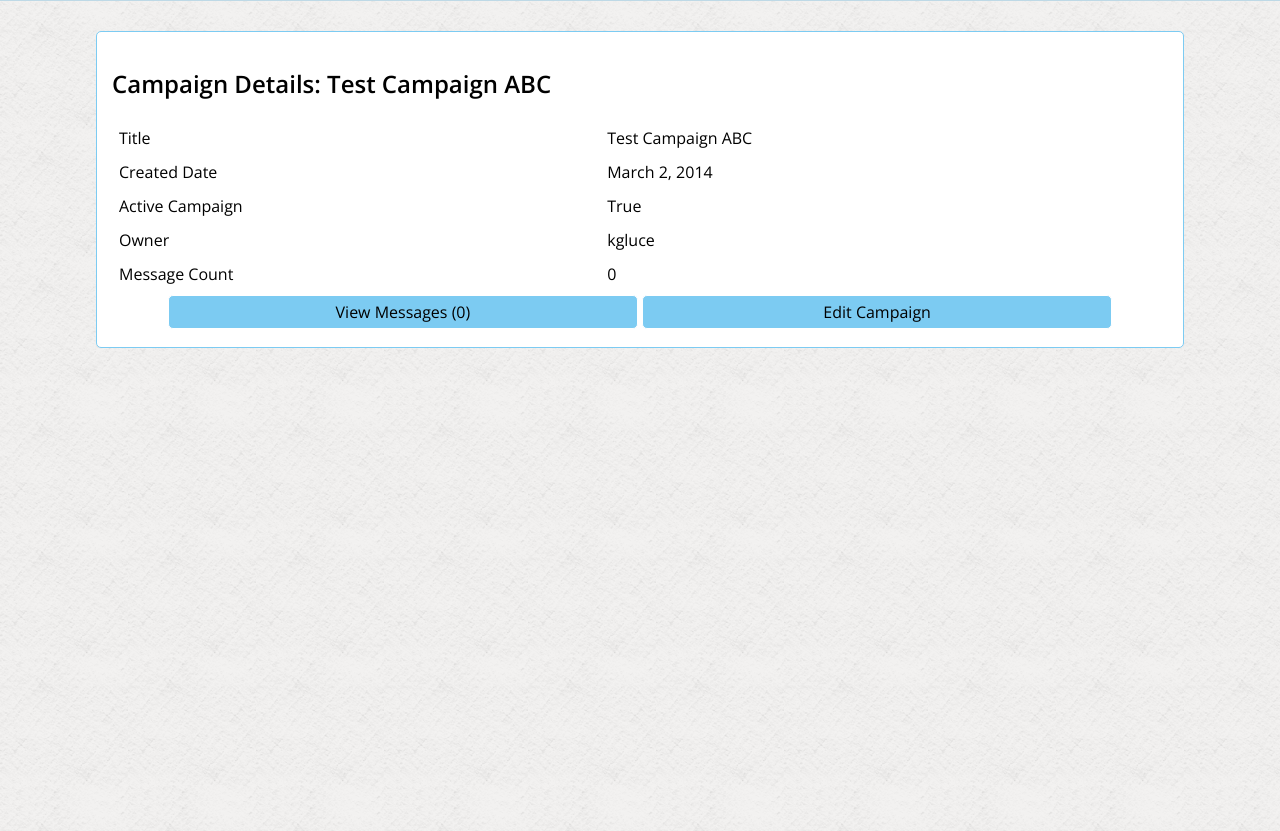
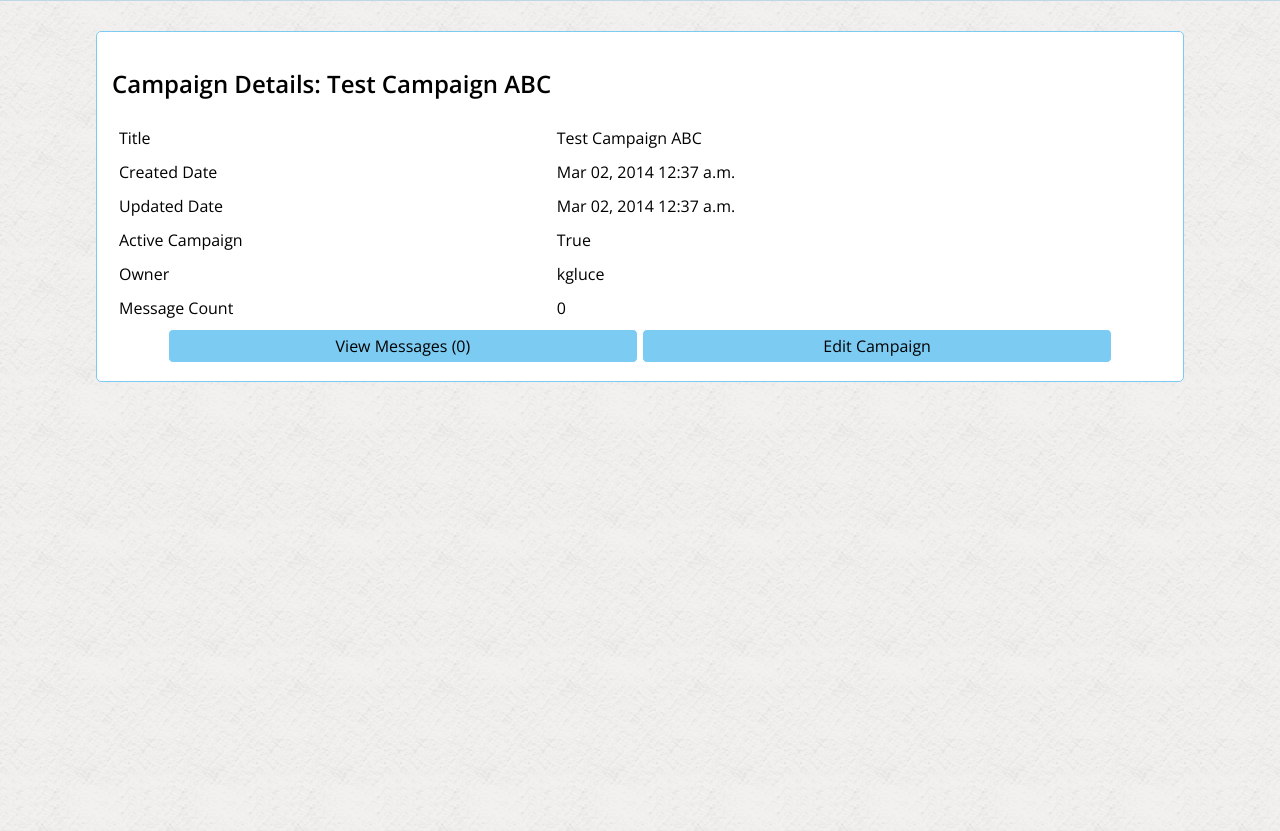
Before and after one commit to nomadmtb/mailprime, a Django app: a page that uses mailprime/mailer/templates/campaign/show.html in a window 1280 px wide. Shown: the part 307-1138 px from the top of the page. Run offline with Django 3.2, Linux system fonts and the light colour scheme; a user stored in the database is signed in; data comes from the database, SQL or seed files in the repository; both versions use the stored data as it was after the commit; data that the repository does not hold is empty; parts of the project's set-up code (start-up, migrations or seed data) failed here and were passed over; some libraries are stand-ins or nearby versions.

Commit message:
Campaign show date

```diff
--- a/mailprime/mailer/campaign_views.py
+++ b/mailprime/mailer/campaign_views.py
@@ -84,6 +84,8 @@ def user_campaign_edit(request, param_username, param_campaign_pk):
 		except Campaign.DoesNotExist:
 			raise Http404
 
+		page_vars['campaign'] = user_campaign
+
 		if user_campaign.user == request.user:
 
 			if request.method == "GET":
--- a/mailprime/mailer/models.py
+++ b/mailprime/mailer/models.py
@@ -49,6 +49,7 @@ class Campaign(models.Model):
 	title = models.CharField(max_length=200)
 	about = models.TextField()
 	created_date = models.DateTimeField(auto_now_add=True, blank=True)
+	updated_date = models.DateTimeField(auto_now=True)
 	active = models.BooleanField(default=True)
 	user = models.ForeignKey(User)
 
--- a/mailprime/mailer/templates/campaign/show.html
+++ b/mailprime/mailer/templates/campaign/show.html
@@ -12,7 +12,11 @@
 	</tr>
 	<tr>
 		<td>Created Date</td>
-		<td>{{ campaign.created_date|date }}</td>
+		<td>{{ campaign.created_date|date:"M d, Y" }} {{ campaign.created_date|time:"P" }}</td>
+	</tr>
+	<tr>
+		<td>Updated Date</td>
+		<td>{{ campaign.updated_date|date:"M d, Y" }} {{ campaign.updated_date|time:"P" }}</td>
 	</tr>
 	<tr>
 		<td>Active Campaign</td>
```
Also changed, not shown: NOTES.md (+1 -0 lines), mailprime/mailer/templates/campaign/edit.html (+5 -3 lines), mailprime/db.sqlite3.
